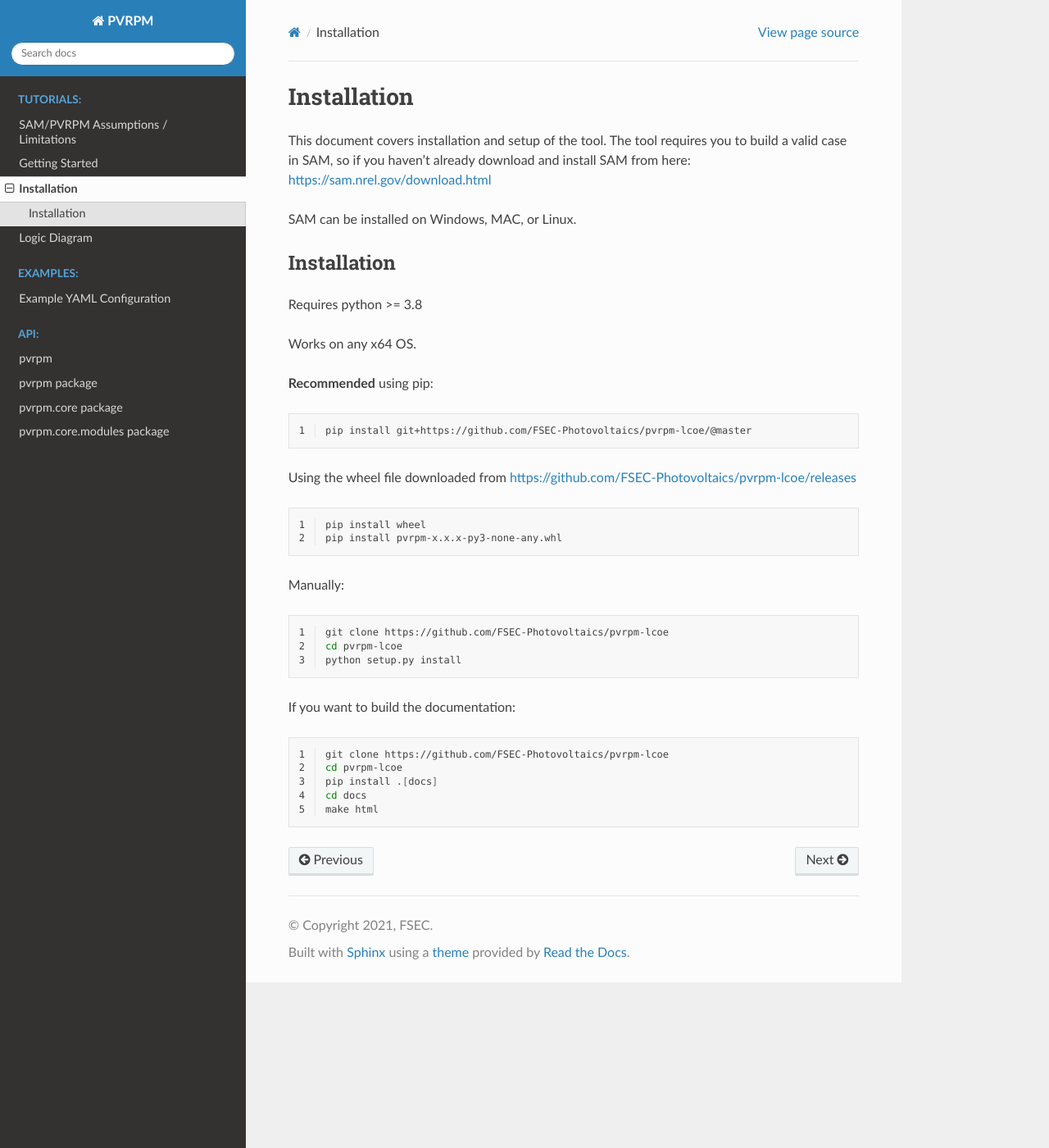
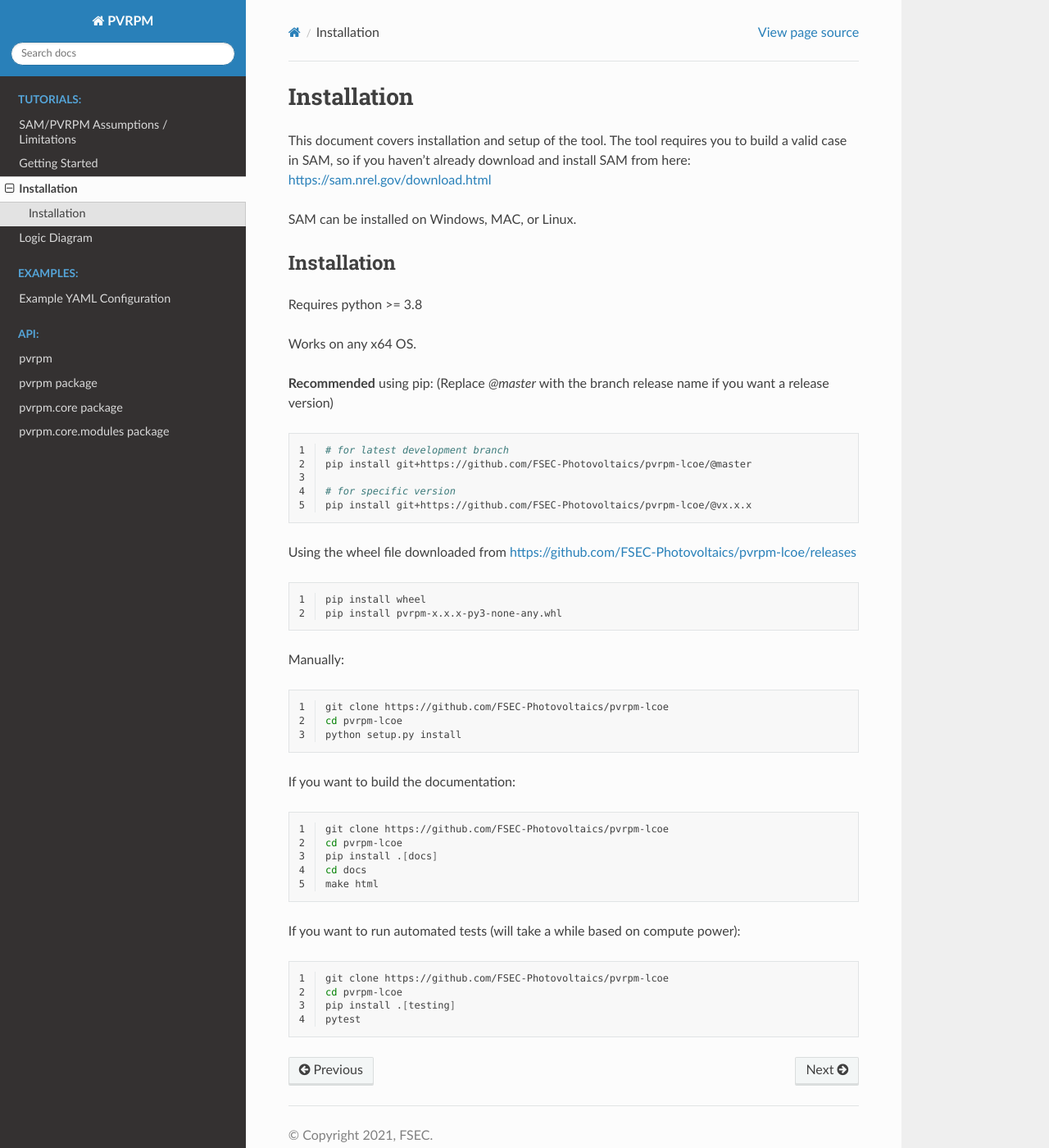
Before and after one commit to FSEC-Photovoltaics/pvrpm-lcoe, a Sphinx documentation site: the page built from docs/tutorial_installation.rst, in a window 1280 px wide and 1400 px high. Shown: the whole window at 82% size. Built offline with Sphinx 7.4.7 and the Read the Docs theme 2.0.0, drawn with Linux system fonts in a browser that asks for light colours.

Commit message:
add testing tutorial to docs

```diff
--- a/docs/tutorial_installation.rst
+++ b/docs/tutorial_installation.rst
@@ -14,11 +14,16 @@ Works on any x64 OS.
 
 
 **Recommended** using pip:
+(Replace `@master` with the branch release name if you want a release version)
 
 .. code-block:: bash
   :linenos:
 
+  # for latest development branch
   pip install git+https://github.com/FSEC-Photovoltaics/pvrpm-lcoe/@master
+
+  # for specific version
+  pip install git+https://github.com/FSEC-Photovoltaics/pvrpm-lcoe/@vx.x.x
 
 Using the wheel file downloaded from https://github.com/FSEC-Photovoltaics/pvrpm-lcoe/releases
 
@@ -47,3 +52,13 @@ If you want to build the documentation:
   pip install .[docs]
   cd docs
   make html
+
+If you want to run automated tests (will take a while based on compute power):
+
+.. code-block:: bash
+  :linenos:
+
+  git clone https://github.com/FSEC-Photovoltaics/pvrpm-lcoe
+  cd pvrpm-lcoe
+  pip install .[testing]
+  pytest
```
Also changed, not shown: docs/website/_sources/tutorial_installation.rst.txt (+15 -0 lines), docs/website/tutorial_installation.html (+14 -2 lines), docs/website/searchindex.js.
